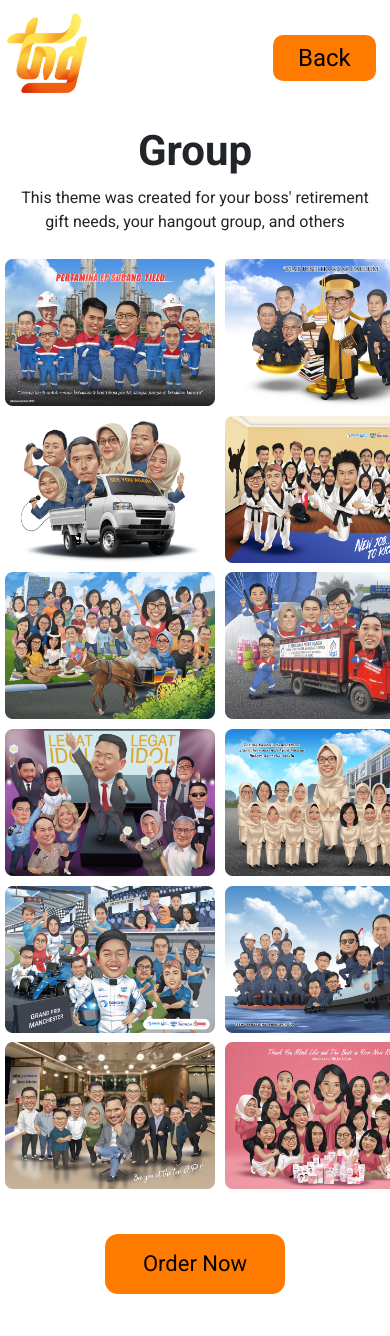
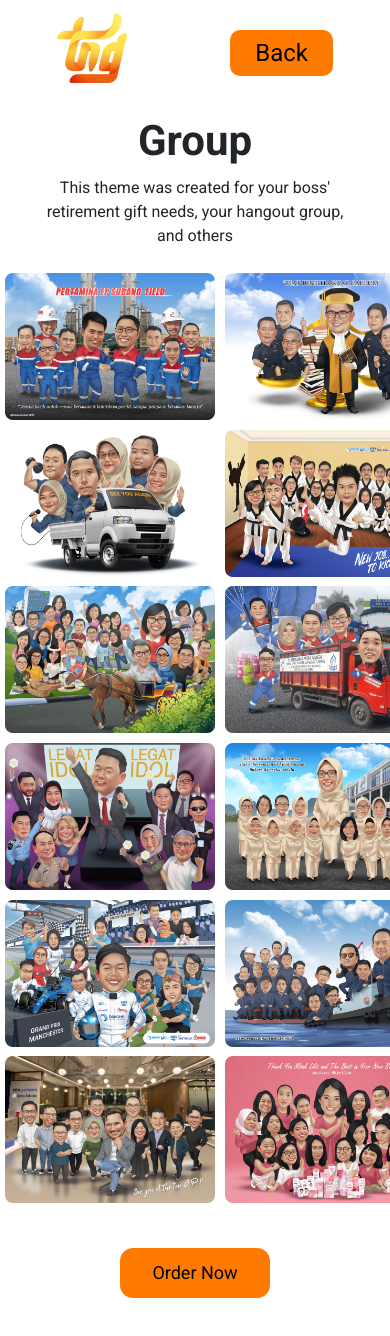
Before and after one commit to mnajamudin28/web-karikatur-tng, a React (Create React App) app: page /group in a window 390 px wide. Shown: the top 1336 px of the page. Built offline with nearby package versions, Linux system fonts and the light colour scheme.

Commit message:
graduation

```diff
--- a/src/css/ThemesImg.css
+++ b/src/css/ThemesImg.css
@@ -187,7 +187,7 @@
    }
 }
 
-@media (max-width: 645px){
+@media (max-width: 600px){
 
    .navbar{
       width: 300px;
@@ -195,12 +195,11 @@
    }
 
    .logo-theme{
-      width: 80px;
-      margin-left: -50px;
+      width: 70px;
    }
 
    .txt-nav-themes {
-      margin-left: 170px;
+      margin-left: 80px;
       font-size: 24px;
       color: black;
       text-decoration: none !important;
@@ -215,6 +214,7 @@
    }
 
    .themes-judul h1 {
+      width: 300px;
       font-size: 42px;
       font-weight: bold;
       text-align: center;
@@ -226,7 +226,7 @@
       font-size: 16px;
       text-align: center;
       margin: auto;
-      width: 350px;
+      width: 300px;
       margin-top: 10px;
       margin-bottom: 20px;
    }
@@ -236,16 +236,16 @@
       /* Graduation */
 
    .theme-graduation {
-      margin: auto;
-      width: 450px;
-      height: 1600px;
+      width: 320px;
+      height: 1125px;
       display: grid;
       grid-template-columns: auto auto;
-      padding: 5px;
+      margin: auto;
+      padding-left: 6px;
    }
 
    .theme-graduation img {
-      width: 210px;
+      width: 150px;
    }
 
    .grad-item1 {
@@ -408,19 +408,19 @@
 /* --------------------Order Now------------------ */
 
    .order-now-box {
-      width: 180px;
-      height: 60px;
+      width: 150px;
+      height: 50px;
       background-color: rgb(255, 123, 0);
       margin: auto;
       margin-top: 30px;
       margin-bottom: 50px;
       border-radius: 13px;
       text-align: center;
-      padding-top: 13px;
+      padding-top: 11px;
    }
 
    .order-now-box a {
-      font-size: 22px;
+      font-size: 18px;
       color: black;
       text-decoration: none !important;
    }
```
